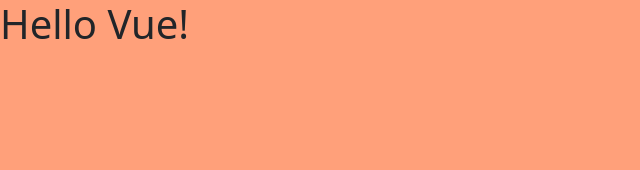
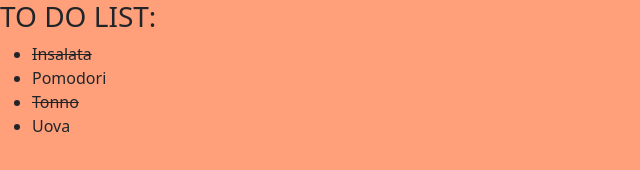
Before and after one commit to sgraziola/vue-todolist, a plain HTML site: page index.html in a window 1280 px wide. Shown: the whole page, without its empty margins (0-640 px from the left). Drawn offline with nearby package versions, Linux system fonts and the light colour scheme.

Commit message:
TodoVue: add Milestone1

```diff
--- a/assets/css/app.css
+++ b/assets/css/app.css
@@ -7,3 +7,7 @@
 body{
     background-color: lightsalmon;
 }
+
+.done{
+   text-decoration: line-through;
+}
--- a/assets/js/app.js
+++ b/assets/js/app.js
@@ -24,7 +24,30 @@ import { createApp } from 'https://unpkg.com/vue@3/dist/vue.esm-browser.js'
 createApp({
   data() {
     return {
-      message: 'Hello Vue!'
-    }
+      tasks: [
+        {
+            text: "Insalata",
+            done: true
+        },
+
+        {
+            text: "Pomodori",
+            done: false,
+        },
+
+        {
+            text: "Tonno",
+            done: true,
+        },
+
+        {
+            text: "Uova",
+            done: false,
+        },
+
+      ]}
+  },
+  methods: {
+
   }
 }).mount('#app')
--- a/index.html
+++ b/index.html
@@ -19,7 +19,15 @@
 <body>
 
     <div id="app">
-        <h1>{{ message }}</h1>
+        <div class="task_list">
+            <h3>TO DO LIST:</h3>
+            <ul >
+                <li v-for="(task, index) in tasks" :class="task.done === true ? 'done' : '' ">{{task.text}}
+
+                </li>
+            </ul>
+
+        </div>
     </div>
 
   <!-- Bootstrap JavaScript Libraries -->
```
